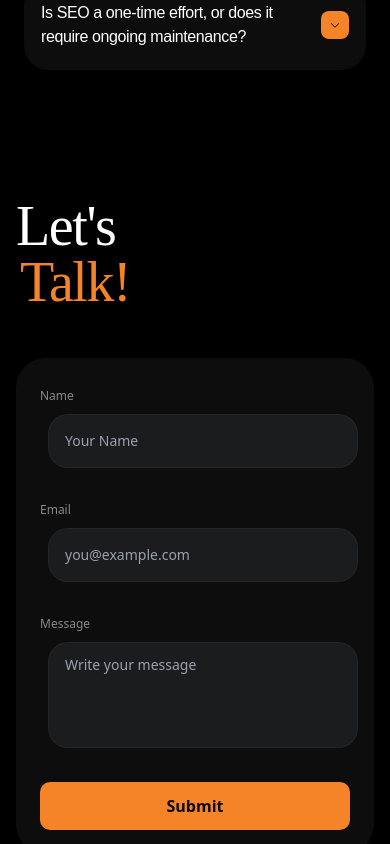
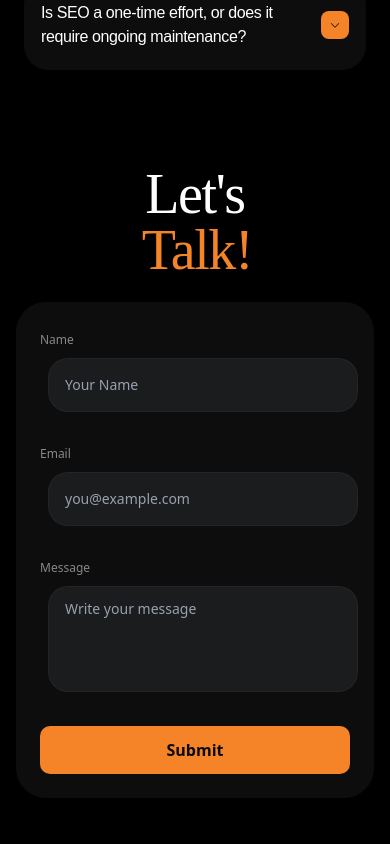
Before and after one commit to summaq602/spark4, a React (Vite) app: page / in a window 390 px wide. Shown: the part 4660-5504 px from the top of the page. Built offline with nearby package versions, Linux system fonts and the light colour scheme; a web font is replaced by a local one.

Commit message:
Center 'Let's Talk' text in mobile and reduce mobile spacing
cgen-eb05a90cf71b4c87ab3493fbcae9948f

```diff
--- a/src/components/ContactForm.jsx
+++ b/src/components/ContactForm.jsx
@@ -19,7 +19,7 @@ export const ContactForm = () => {
     const endpoint =
       "https://corsproxy.io/?" +
       encodeURIComponent(
-        "https://script.google.com/macros/s/AKfycbz--8rhEByCfw1j70H_g-NI7ShrwfnN880zBjsGDmbIScHyxTuyHnSgznFrFzid3hep-g/exec"
+        "https://script.google.com/macros/s/AKfycbz--8rhEByCfw1j70H_g-NI7ShrwfnN880zBjsGDmbIScHyxTuyHnSgznFrFzid3hep-g/exec",
       );
 
     try {
@@ -47,10 +47,10 @@ export const ContactForm = () => {
   };
 
   return (
-    <section className="w-full min-h-screen bg-black py-16 overflow-hidden">
+    <section className="w-full min-h-screen bg-black py-8 md:py-16 overflow-hidden">
       <div className="max-w-7xl mx-auto px-4 sm:px-8 md:px-16">
-        <div className="grid grid-cols-1 lg:grid-cols-2 gap-12 items-center">
-          <div className="text-left space-y-6">
+        <div className="grid grid-cols-1 lg:grid-cols-2 gap-6 md:gap-12 items-center">
+          <div className="text-center lg:text-left space-y-6">
             <h2
               className="text-white text-[56px] sm:text-[80px] md:text-[120px] lg:text-[150px] xl:text-[170px] font-normal leading-[1] tracking-tight"
               style={{ fontFamily: "Unbounded" }}
@@ -89,7 +89,9 @@ export const ContactForm = () => {
               </div>
 
               <div className="space-y-2">
-                <label className="text-xs font-medium text-[#888]">Message</label>
+                <label className="text-xs font-medium text-[#888]">
+                  Message
+                </label>
                 <textarea
                   name="message"
                   required
```
